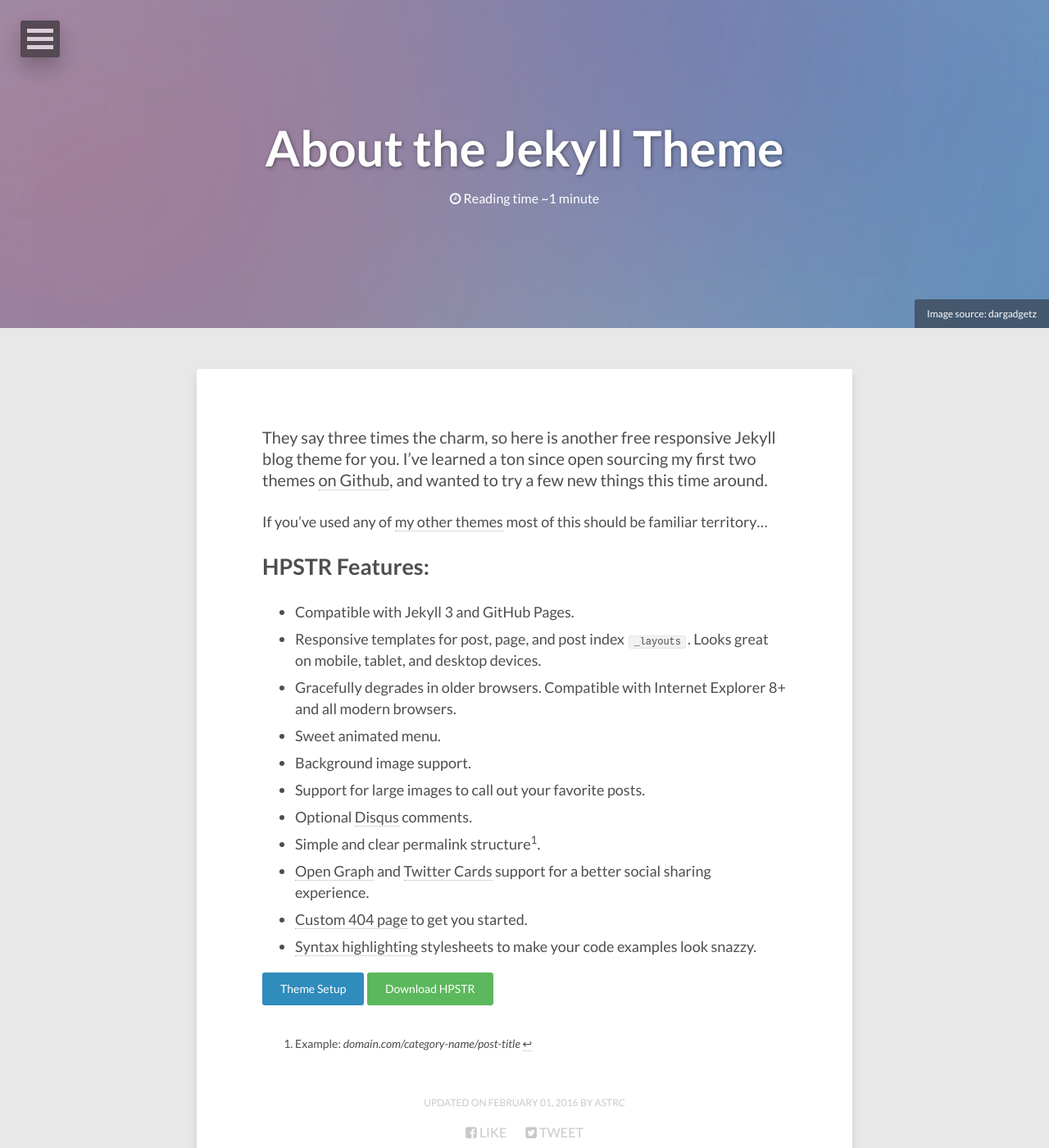
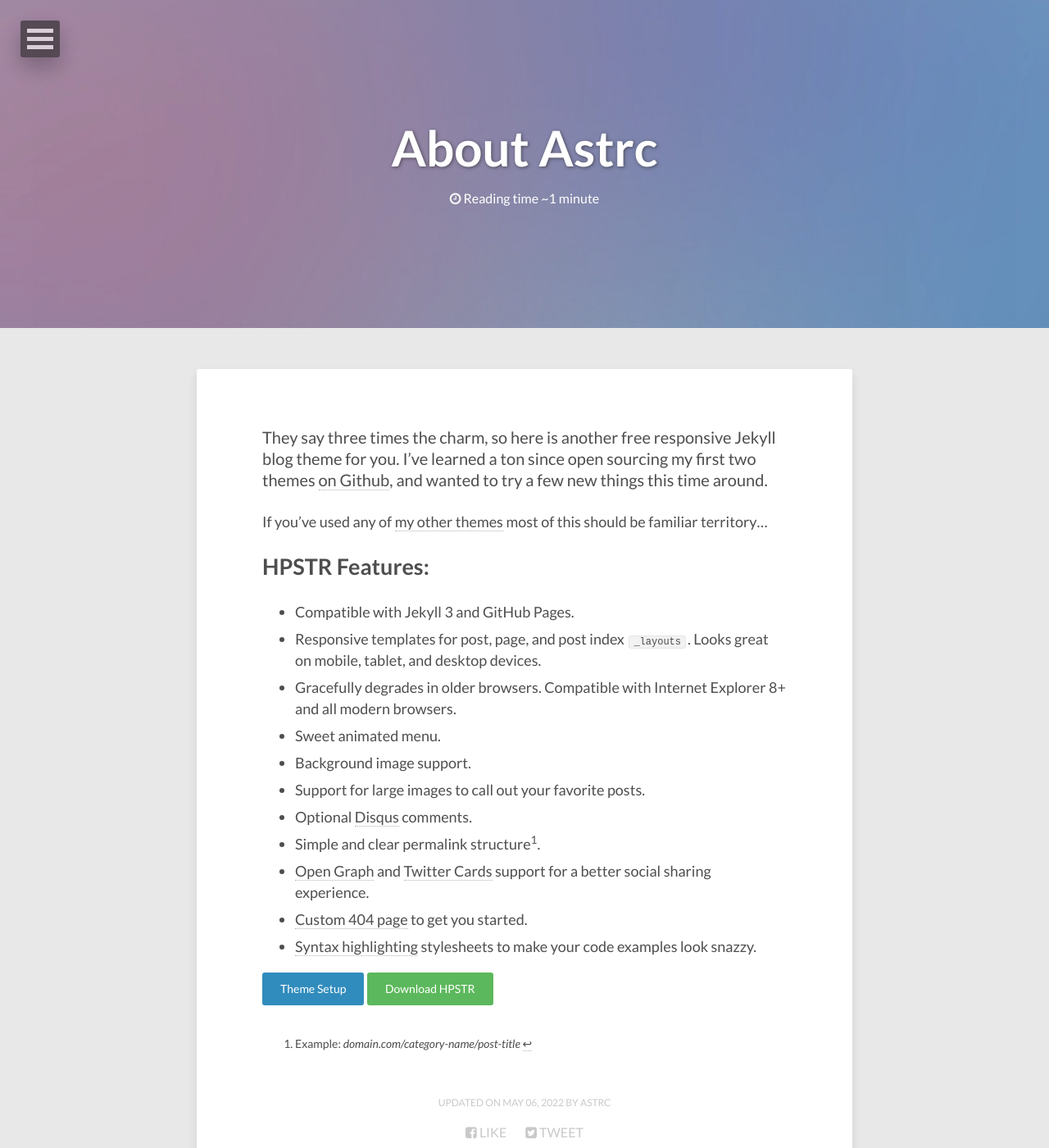
Before and after one commit to lucameng/lucameng.github.io, a Jekyll site: the page built from about/index.md, in a window 1280 px wide and 1400 px high. Shown: the whole window at 82% size. Built offline with Jekyll 4.4.1, drawn with Linux system fonts in a browser that asks for light colours; nearby versions of some CDN libraries.

```diff
--- a/about/index.md
+++ b/about/index.md
@@ -1,13 +1,17 @@
 ---
 layout: page
-title: About the Jekyll Theme
+title: About Astrc
 image:
   feature: abstract-5.jpg
-  credit: dargadgetz
-  creditlink: http://www.dargadgetz.com/ios-7-abstract-wallpaper-pack-for-iphone-5-and-ipod-touch-retina/
-comments: false
-modified: 2016-02-01
+comments: true
+modified: 2022-05-06
 ---
+
+
+
+
+
+
 
 They say three times the charm, so here is another free responsive Jekyll blog theme for you. I've learned a ton since open sourcing my first two themes [on Github](http://github.com/mmistakes), and wanted to try a few new things this time around.
 
--- a/index.html
+++ b/index.html
@@ -5,7 +5,7 @@ description: "Describe this nonsense."
 tags: [Jekyll, theme, themes, responsive, blog, modern]
 comments: false
 image:
-  feature: abstract-6.jpg
+  feature: abstract-2.jpg
 ---
 
 {% for post in paginator.posts %}
```
Also changed, not shown: _posts/2022-05-06-post-test.md (added, +15 -0 lines).
